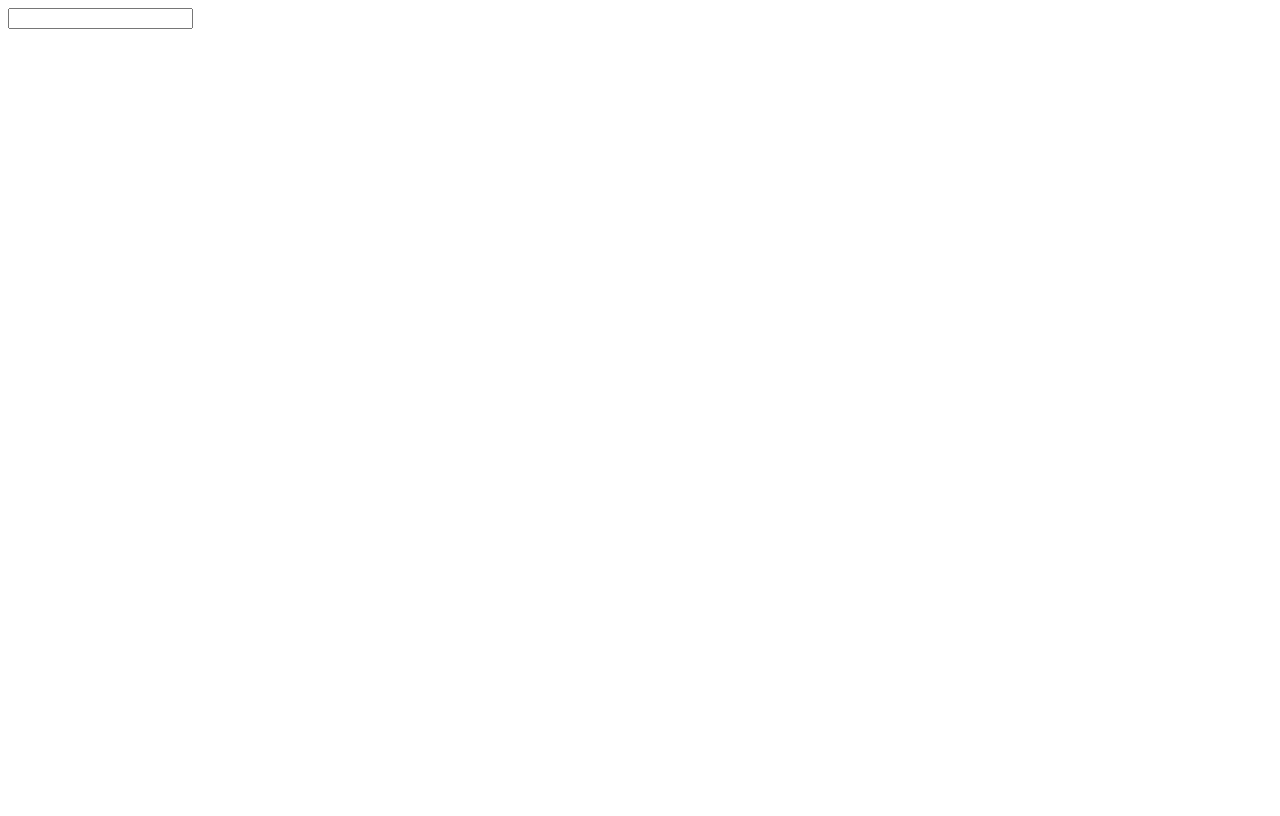
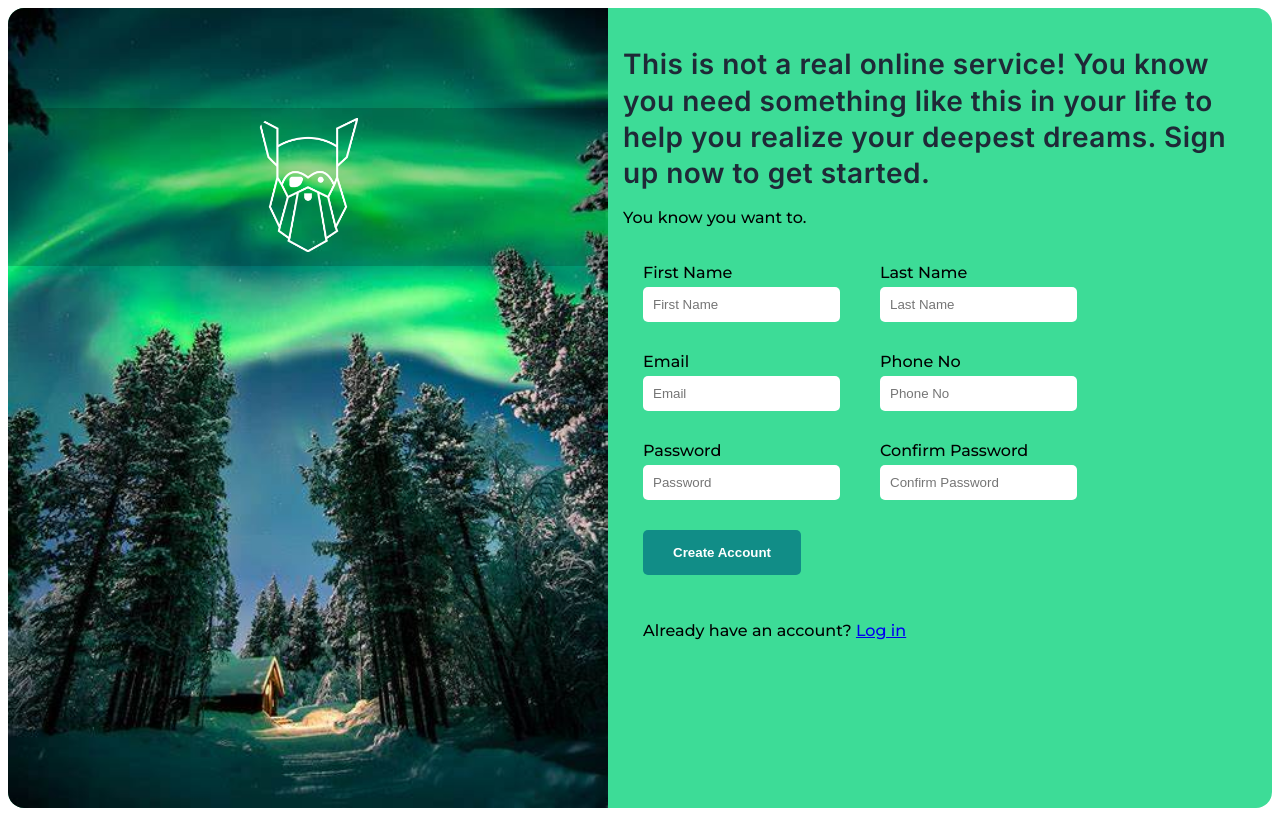
Before and after one commit to Mil9nn/signup-form, a plain HTML site: page index.html in a window 1280 px wide. Drawn offline with Linux system fonts and the light colour scheme.

Commit message:
finised project

```diff
--- a/index.html
+++ b/index.html
@@ -1,13 +1,64 @@
 <!DOCTYPE html>
 <html lang="en">
+
 <head>
     <meta charset="UTF-8">
     <meta name="viewport" content="width=device-width, initial-scale=1.0">
+    <link rel="stylesheet" href="/styles/index.css">
     <title>Login / Sigup Form</title>
 </head>
+
 <body>
-    <form>
-        <input type="text" />
-    </form>
+    <div class="flex-container">
+        <section class="image-section">
+            <img src="assets/north-lights.jpg" alt="northern-lights-image" />
+            <div class="odin-div">
+                <img src="assets/odin-lined.png" alt="odin-lined-png" />
+            </div>
+        </section>
+        <section class="right">
+            <div class="info">
+                <h2 class="info-header">This is not a real online service! You know you need something like this in your
+                    life to help you
+                    realize your deepest dreams. Sign up now to get started.</h2>
+                <p class="small-paragraph">You know you want to.</p>
+            </div>
+            <form class="form">
+                <div class="items-center">
+                    <label for="firstName">
+                        <span class="bold-font">First Name</span>
+                        <input class="input" type="text" name="firstName" id="firstName" placeholder="First Name" />
+                    </label>
+                    <label for="lastName">
+                        <span class="bold-font">Last Name</span>
+                        <input class="input" type="text" name="lastName" id="lastName" placeholder="Last Name" />
+                    </label>
+                </div>
+                <div class="items-center">
+                    <label for="email">
+                        <span class="bold-font">Email</span>
+                        <input class="input" type="email" name="email" id="email" placeholder="Email" />
+                    </label>
+                    <label for="phone">
+                        <span class="bold-font">Phone No</span>
+                        <input class="input" type="tel" name="phone" id="phone" placeholder="Phone No" />
+                    </label>
+                </div>
+                <div class="items-center">
+                    <label for="password">
+                        <span class="bold-font">Password</span>
+                        <input class="input" type="password" name="password" id="password" placeholder="Password" />
+                    </label>
+                    <label for="confirmPassword">
+                        <span class="bold-font">Confirm Password</span>
+                        <input class="input" type="password" name="confirmPassoword" id="confirmPassword" placeholder="Confirm Password" />
+                    </label>
+                </div>
+                <button class="submit-btn" type="submit">Create Account</button>
+                <p class="small-paragraph">Already have an account? <a href="/login">Log in</a></p>
+            </form>
+        </section>
+    </div>
 </body>
+
 </html>
--- /dev/null
+++ b/styles/index.css
@@ -0,0 +1,123 @@
+@import url('https://fonts.googleapis.com/css2?family=Inter:ital,opsz,wght@0,14..32,100..900;1,14..32,100..900&family=Montserrat:ital,wght@0,100..900;1,100..900&display=swap');
+
+
+body {
+    font-family: "Montserrat", sans-serif;
+    font-optical-sizing: auto;
+    font-style: normal;
+}
+
+.flex-container {
+    display: flex;
+    justify-content: space-between;
+    align-items:flex-start;
+    height: 100vh;
+    background-color: #3ddc97;
+    border-radius: 16px;
+}
+
+.image-section {
+    position: relative;
+    height: 100%;
+    border-top-left-radius: 16px;
+    border-bottom-left-radius: 16px;
+}
+.image-section img {
+    background-size: cover;
+    background-repeat: no-repeat;
+    object-fit: contain;
+    height: 100%;
+    border-top-left-radius: 16px;
+    border-bottom-left-radius: 16px;
+}
+
+.items-center {
+    display: flex;
+    align-items: center;
+    gap: 40px;
+}
+
+.form {
+    display: flex;
+    flex-direction: column;
+    justify-content: center;
+    align-items: start;
+    gap: 30px;
+    padding: 20px;
+}
+
+.input {
+    padding: 10px;
+    border-radius: 5px;
+    border: none;
+}
+
+.submit-btn {
+    background-color: #118d87;
+    padding: 15px 30px;
+    border-radius: 5px;
+    border: none;
+    cursor: pointer;
+    font-weight: bold;
+    color: #fff;
+    box-shadow: #3ddc97;
+    transition: color 0.3s ease-in-out;
+}
+
+.submit-btn:hover {
+    background-color: #0f7b75
+}
+
+.right {
+    padding: 15px;
+}
+
+.info-header {
+    font-size: 28px;
+    font-weight: 600;
+    line-height: 1.3;
+    letter-spacing: 0.5px;
+    font-family: 'Inter', sans-serif;
+    color: #1f2937;
+    margin-bottom: 1rem;
+}
+
+label {
+    display: flex;
+    flex-direction: column;
+    gap: 5px;
+}
+
+.bold-font {
+    font-weight:500;
+}
+
+.small-paragraph {
+    font-weight:500;
+}
+
+.odin-div {
+    position: absolute;
+    top: 100px;
+    left: 0px;
+    background-color: rgba(0, 0, 0, 0.171);
+    width: 100%;
+    text-align: center;
+    padding: 10px 0px;
+}
+
+.odin-div img {
+    width: 100px;
+}
+
+@media (max-width: 784px) {
+    .items-center {
+        flex-direction: column;
+    }
+}
+
+@media (max-width: 570px) {
+    .flex-container {
+        flex-direction: column;
+    }
+}
```
Also changed, not shown: assets/north-lights.jpg (added), assets/odin-lined.png (added).
